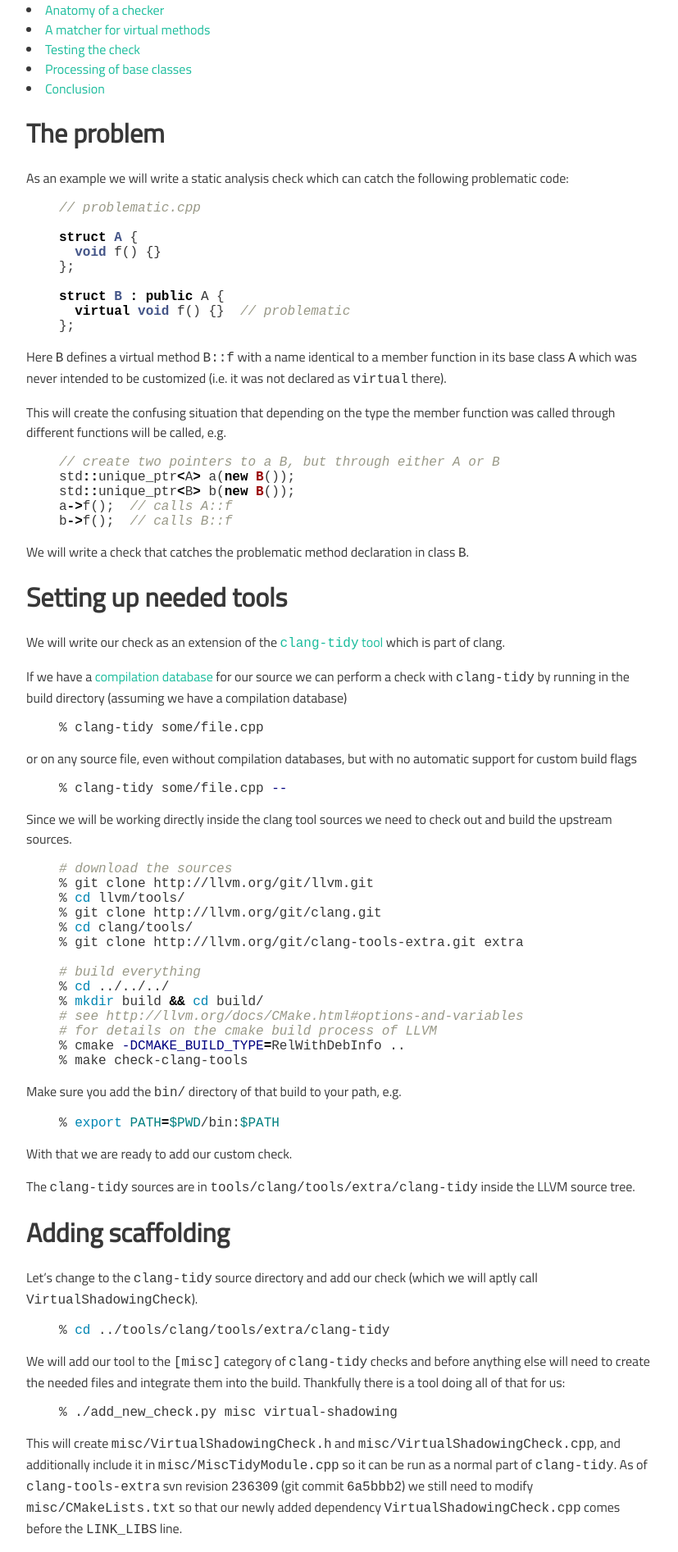
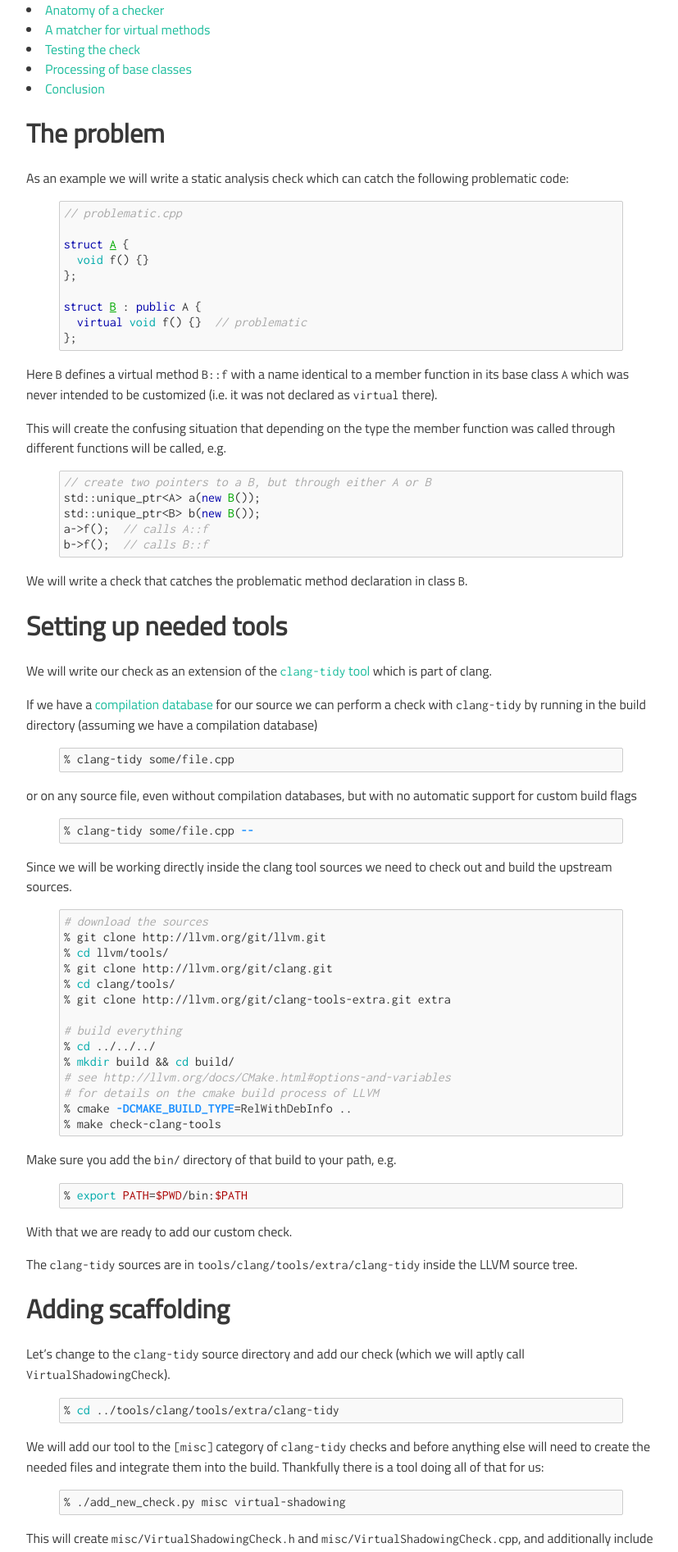
Before and after one commit to bbannier/bbannier.github.com, a Jekyll site: the page built from _posts/2015-05-02-Writing-a-basic-clang-check.md, in a window 1280 px wide. Shown: the part 450-2343 px from the top of the page at 82% size, without its empty margins (224-1051 px from the left). Built offline with Jekyll 4.4.1, drawn with Linux system fonts in a browser that asks for light colours; nearby versions of some CDN libraries; comment, search, counter and statistics services are not loaded.

Commit message:
Prettify code samples

```diff
--- a/_includes/footer.html
+++ b/_includes/footer.html
@@ -1,4 +1,5 @@
 <link href="//fonts.googleapis.com/css?family=Titillium+Web" rel="stylesheet" type="text/css">
+<link href='//fonts.googleapis.com/css?family=Inconsolata:400,700' rel='stylesheet' type='text/css'>
 <script src="{{ "/js/main.js" | prepend: site.baseurl }}"></script>
 
 {% if site.theme.footer_text %}
--- a/_includes/head.html
+++ b/_includes/head.html
@@ -20,9 +20,6 @@
 	<!-- Font Awesome -->
 	<link href="//maxcdn.bootstrapcdn.com/font-awesome/4.2.0/css/font-awesome.min.css" rel="stylesheet">
 
-	<!-- Google Fonts -->
-        <link href="//fonts.googleapis.com/css?family=Titillium+Web" rel="stylesheet" type="text/css">
-
   <!-- KaTeX -->
 	{% if site.theme.katex %}
 	<link rel="stylesheet" href="//cdnjs.cloudflare.com/ajax/libs/KaTeX/0.1.1/katex.min.css">
--- a/_sass/base/_global.scss
+++ b/_sass/base/_global.scss
@@ -108,3 +108,6 @@
 img[align=right] {
   margin-left: 3%;
 }
+code {
+  font-family: 'Inconsolata', monospace;
+}
--- a/_sass/external/_syntax.scss
+++ b/_sass/external/_syntax.scss
@@ -1,63 +1,69 @@
-// pygments-css (https://github.com/richleland/pygments-css)
+.highlight {
+  background-color: #F9F9F9;
+  border: 1px solid #CCC;
+  border-radius: 2px;
+  padding: 0 0.3em 0 0.3em;
+  margin-bottom: 1em;
+}
 
-.hll { background-color: #ffffcc }
-.c { color: #999988; font-style: italic } /* Comment */
-.err { color: #a61717; background-color: #e3d2d2 } /* Error */
-.k { color: #000000; font-weight: bold } /* Keyword */
-.o { color: #000000; font-weight: bold } /* Operator */
-.cm { color: #999988; font-style: italic } /* Comment.Multiline */
-.cp { color: #999999; font-weight: bold; font-style: italic } /* Comment.Preproc */
-.c1 { color: #999988; font-style: italic } /* Comment.Single */
-.cs { color: #999999; font-weight: bold; font-style: italic } /* Comment.Special */
-.gd { color: #000000; background-color: #ffdddd } /* Generic.Deleted */
-.ge { color: #000000; font-style: italic } /* Generic.Emph */
-.gr { color: #aa0000 } /* Generic.Error */
-.gh { color: #999999 } /* Generic.Heading */
-.gi { color: #000000; background-color: #ddffdd } /* Generic.Inserted */
-.go { color: #888888 } /* Generic.Output */
-.gp { color: #555555 } /* Generic.Prompt */
-.gs { font-weight: bold } /* Generic.Strong */
-.gu { color: #aaaaaa } /* Generic.Subheading */
-.gt { color: #aa0000 } /* Generic.Traceback */
-.kc { color: #000000; font-weight: bold } /* Keyword.Constant */
-.kd { color: #000000; font-weight: bold } /* Keyword.Declaration */
-.kn { color: #000000; font-weight: bold } /* Keyword.Namespace */
-.kp { color: #000000; font-weight: bold } /* Keyword.Pseudo */
-.kr { color: #000000; font-weight: bold } /* Keyword.Reserved */
-.kt { color: #445588; font-weight: bold } /* Keyword.Type */
-.m { color: #009999 } /* Literal.Number */
-.s { color: #d01040 } /* Literal.String */
-.na { color: #008080 } /* Name.Attribute */
-.nb { color: #0086B3 } /* Name.Builtin */
-.nc { color: #445588; font-weight: bold } /* Name.Class */
-.no { color: #008080 } /* Name.Constant */
-.nd { color: #3c5d5d; font-weight: bold } /* Name.Decorator */
-.ni { color: #800080 } /* Name.Entity */
-.ne { color: #990000; font-weight: bold } /* Name.Exception */
-.nf { color: #990000; font-weight: bold } /* Name.Function */
-.nl { color: #990000; font-weight: bold } /* Name.Label */
-.nn { color: #555555 } /* Name.Namespace */
-.nt { color: #000080 } /* Name.Tag */
-.nv { color: #008080 } /* Name.Variable */
-.ow { color: #000000; font-weight: bold } /* Operator.Word */
-.w { color: #bbbbbb } /* Text.Whitespace */
-.mf { color: #009999 } /* Literal.Number.Float */
-.mh { color: #009999 } /* Literal.Number.Hex */
-.mi { color: #009999 } /* Literal.Number.Integer */
-.mo { color: #009999 } /* Literal.Number.Oct */
-.sb { color: #d01040 } /* Literal.String.Backtick */
-.sc { color: #d01040 } /* Literal.String.Char */
-.sd { color: #d01040 } /* Literal.String.Doc */
-.s2 { color: #d01040 } /* Literal.String.Double */
-.se { color: #d01040 } /* Literal.String.Escape */
-.sh { color: #d01040 } /* Literal.String.Heredoc */
-.si { color: #d01040 } /* Literal.String.Interpol */
-.sx { color: #d01040 } /* Literal.String.Other */
-.sr { color: #009926 } /* Literal.String.Regex */
-.s1 { color: #d01040 } /* Literal.String.Single */
-.ss { color: #990073 } /* Literal.String.Symbol */
-.bp { color: #999999 } /* Name.Builtin.Pseudo */
-.vc { color: #008080 } /* Name.Variable.Class */
-.vg { color: #008080 } /* Name.Variable.Global */
-.vi { color: #008080 } /* Name.Variable.Instance */
-.il { color: #009999 } /* Literal.Number.Integer.Long */
+.highlight pre { margin: 0.3em 0; }
+
+.highlight .hll { background-color: #ffffcc }
+.highlight .c { color: #aaaaaa; font-style: italic } /* Comment */
+.highlight .err { color: #FF0000; background-color: #FFAAAA } /* Error */
+.highlight .k { color: #0000aa } /* Keyword */
+.highlight .cm { color: #aaaaaa; font-style: italic } /* Comment.Multiline */
+.highlight .cp { color: #4c8317 } /* Comment.Preproc */
+.highlight .c1 { color: #aaaaaa; font-style: italic } /* Comment.Single */
+.highlight .cs { color: #0000aa; font-style: italic } /* Comment.Special */
+.highlight .gd { color: #aa0000 } /* Generic.Deleted */
+.highlight .ge { font-style: italic } /* Generic.Emph */
+.highlight .gr { color: #aa0000 } /* Generic.Error */
+.highlight .gh { color: #000080; font-weight: bold } /* Generic.Heading */
+.highlight .gi { color: #00aa00 } /* Generic.Inserted */
+.highlight .go { color: #888888 } /* Generic.Output */
+.highlight .gp { color: #555555 } /* Generic.Prompt */
+.highlight .gs { font-weight: bold } /* Generic.Strong */
+.highlight .gu { color: #800080; font-weight: bold } /* Generic.Subheading */
+.highlight .gt { color: #aa0000 } /* Generic.Traceback */
+.highlight .kc { color: #0000aa } /* Keyword.Constant */
+.highlight .kd { color: #0000aa } /* Keyword.Declaration */
+.highlight .kn { color: #0000aa } /* Keyword.Namespace */
+.highlight .kp { color: #0000aa } /* Keyword.Pseudo */
+.highlight .kr { color: #0000aa } /* Keyword.Reserved */
+.highlight .kt { color: #00aaaa } /* Keyword.Type */
+.highlight .m { color: #009999 } /* Literal.Number */
+.highlight .s { color: #aa5500 } /* Literal.String */
+.highlight .na { color: #1e90ff } /* Name.Attribute */
+.highlight .nb { color: #00aaaa } /* Name.Builtin */
+.highlight .nc { color: #00aa00; text-decoration: underline } /* Name.Class */
+.highlight .no { color: #aa0000 } /* Name.Constant */
+.highlight .nd { color: #888888 } /* Name.Decorator */
+.highlight .ni { color: #880000; font-weight: bold } /* Name.Entity */
+.highlight .nf { color: #00aa00 } /* Name.Function */
+.highlight .nn { color: #00aaaa; text-decoration: underline } /* Name.Namespace */
+.highlight .nt { color: #1e90ff; font-weight: bold } /* Name.Tag */
+.highlight .nv { color: #aa0000 } /* Name.Variable */
+.highlight .ow { color: #0000aa } /* Operator.Word */
+.highlight .w { color: #bbbbbb } /* Text.Whitespace */
+.highlight .mb { color: #009999 } /* Literal.Number.Bin */
+.highlight .mf { color: #009999 } /* Literal.Number.Float */
+.highlight .mh { color: #009999 } /* Literal.Number.Hex */
+.highlight .mi { color: #009999 } /* Literal.Number.Integer */
+.highlight .mo { color: #009999 } /* Literal.Number.Oct */
+.highlight .sb { color: #aa5500 } /* Literal.String.Backtick */
+.highlight .sc { color: #aa5500 } /* Literal.String.Char */
+.highlight .sd { color: #aa5500 } /* Literal.String.Doc */
+.highlight .s2 { color: #aa5500 } /* Literal.String.Double */
+.highlight .se { color: #aa5500 } /* Literal.String.Escape */
+.highlight .sh { color: #aa5500 } /* Literal.String.Heredoc */
+.highlight .si { color: #aa5500 } /* Literal.String.Interpol */
+.highlight .sx { color: #aa5500 } /* Literal.String.Other */
+.highlight .sr { color: #009999 } /* Literal.String.Regex */
+.highlight .s1 { color: #aa5500 } /* Literal.String.Single */
+.highlight .ss { color: #0000aa } /* Literal.String.Symbol */
+.highlight .bp { color: #00aaaa } /* Name.Builtin.Pseudo */
+.highlight .vc { color: #aa0000 } /* Name.Variable.Class */
+.highlight .vg { color: #aa0000 } /* Name.Variable.Global */
+.highlight .vi { color: #aa0000 } /* Name.Variable.Instance */
+.highlight .il { color: #009999 } /* Literal.Number.Integer.Long */
```
